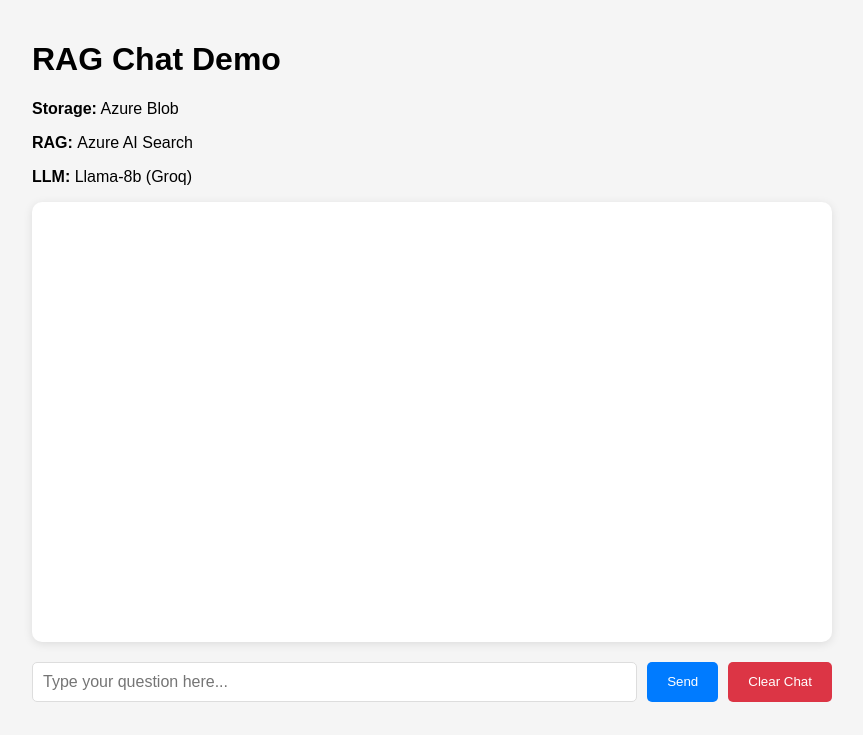
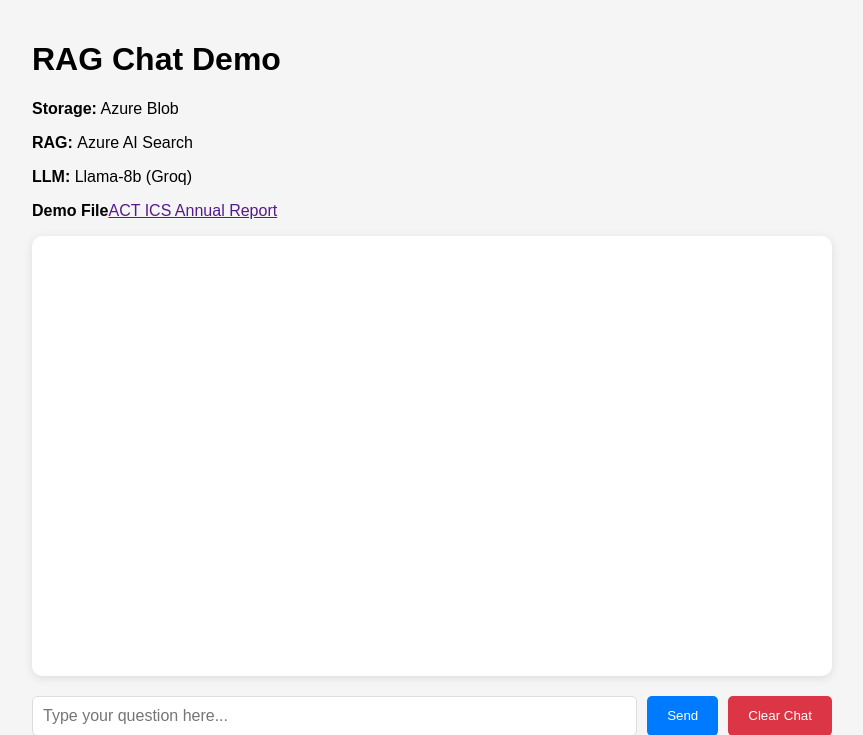
Before and after one commit to uncultivate/rag2, a Flask app: page / in a window 1280 px wide. Shown: the top 735 px of the page, without its empty margins (208-1071 px from the left). Run offline with Flask 3, Linux system fonts and the light colour scheme.

Commit message:
Update index.html

```diff
--- a/templates/index.html
+++ b/templates/index.html
@@ -106,6 +106,7 @@
     <p><b>Storage:</b> Azure Blob
     <p><b>RAG: </b>Azure AI Search</p>
     <p><b>LLM: </b>Llama-8b (Groq)</p>
+    <p><b>Demo File</b><a href "https://www.ics.act.gov.au/__data/assets/pdf_file/0004/2604424/11847-ACT-ICS-Annual-Report-2023-24_FA_tagged.pdf">ACT ICS Annual Report</a></p>
     <div id="chat-container"></div>
     <div id="input-container">
         <input type="text" id="query-input" placeholder="Type your question here...">
```
